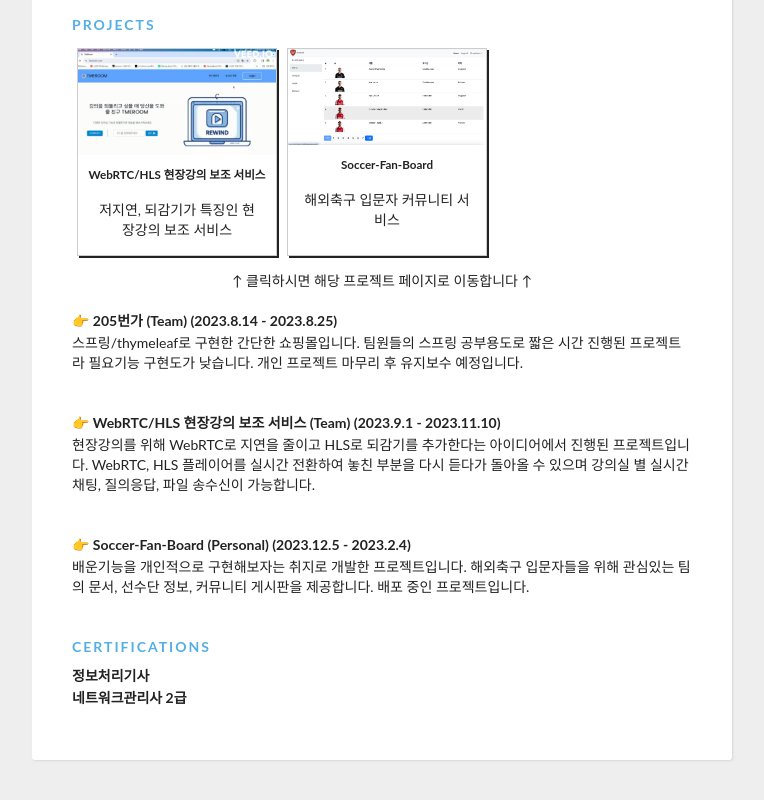
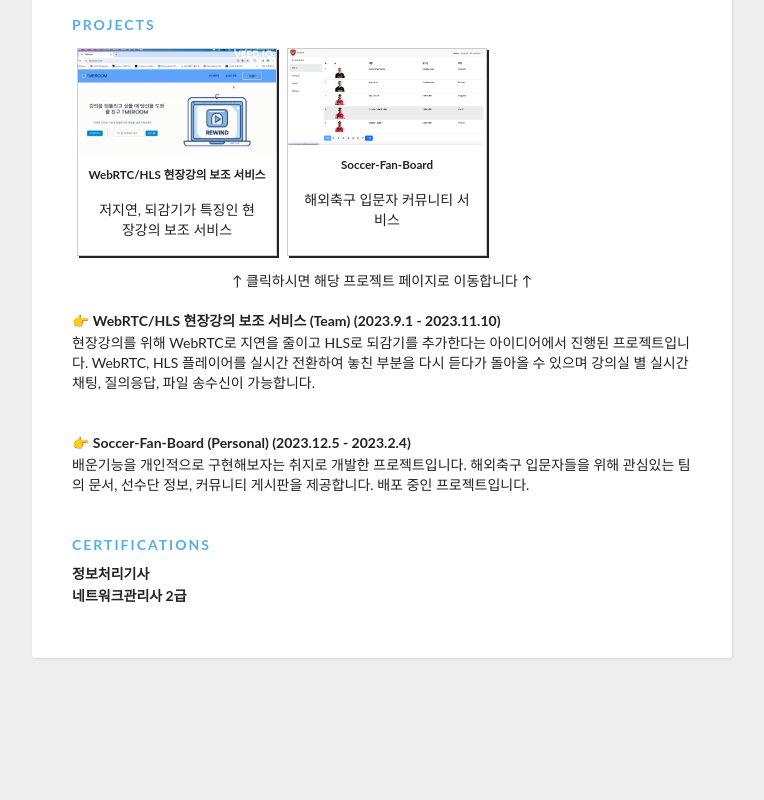
Before and after one commit to ljkhyeong/portfolio, a React (Create React App) app: page / in a window 1280 px wide. Shown: the part 654-1454 px from the top of the page, without its empty margins (258-1022 px from the left). After the commit the page ends 1362 px from the top, so only its background shows below. Built offline with nearby package versions, Linux system fonts and the light colour scheme.

Commit message:
Update: project1 삭제

```diff
--- a/src/component/About.js
+++ b/src/component/About.js
@@ -127,16 +127,7 @@ const About = () => {
             >
               ↑ 클릭하시면 해당 프로젝트 페이지로 이동합니다 ↑
             </div>
-            <div className="section__list-item">
-              <div className="name pr" onClick={() => navigate(`./project1`)}>
-                👉 205번가 (Team) (2023.8.14 - 2023.8.25)
-              </div>
-              <div className="text">
-                스프링/thymeleaf로 구현한 간단한 쇼핑몰입니다. 팀원들의 스프링
-                공부용도로 짧은 시간 진행된 프로젝트라 필요기능 구현도가
-                낮습니다. 개인 프로젝트 마무리 후 유지보수 예정입니다.
-              </div>
-            </div>
+
             <div className="section__list-item">
               <div className="name pr" onClick={() => navigate(`./project2`)}>
                 👉 WebRTC/HLS 현장강의 보조 서비스 (Team) (2023.9.1 -
```
